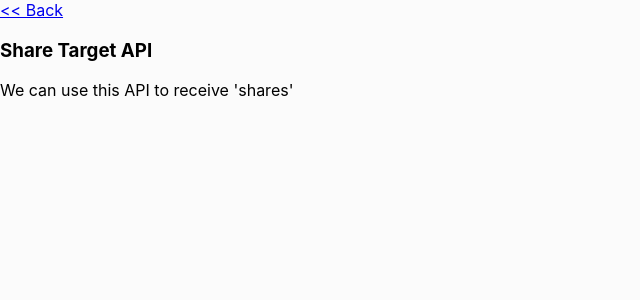
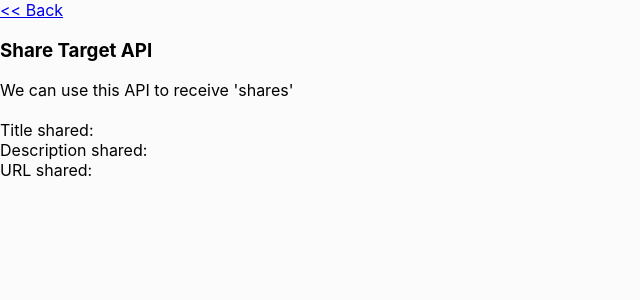
Before and after one commit to yTakkar/modern-web-apis, a React (Create React App) app: page /api/share-target in a window 1280 px wide. Shown: the top 300 px of the page, without its empty margins (0-640 px from the left). Built offline with nearby package versions, Linux system fonts and the light colour scheme.

Commit message:
fix: share target fix

```diff
--- a/src/pages/apis/ShareTarget.jsx
+++ b/src/pages/apis/ShareTarget.jsx
@@ -7,12 +7,10 @@ const Profile = props => {
   const [url, setUrl] = useState('')
 
   useEffect(() => {
-    window.addEventListener('DOMContentLoaded', () => {
     const { searchParams } = new URL(window.location);
     setTitle(searchParams.get('title'))
     setDescription(searchParams.get('description'))
     setUrl(searchParams.get('url'))
-    });
   }, [])
 
   return (
@@ -22,15 +20,10 @@ const Profile = props => {
       <div>We can use this API to receive 'shares'</div>
 
       <br/>
-      {title && (
+
       <div>Title shared: {title}</div>
-      )}
-      {description && (
       <div>Description shared: {description}</div>
-      )}
-      {url && (
       <div>URL shared: {url}</div>
-      )}
 
     </div>
   )
```
Also changed, not shown: public/manifest.json. Lines whose indentation alone changed are shown as unchanged.
